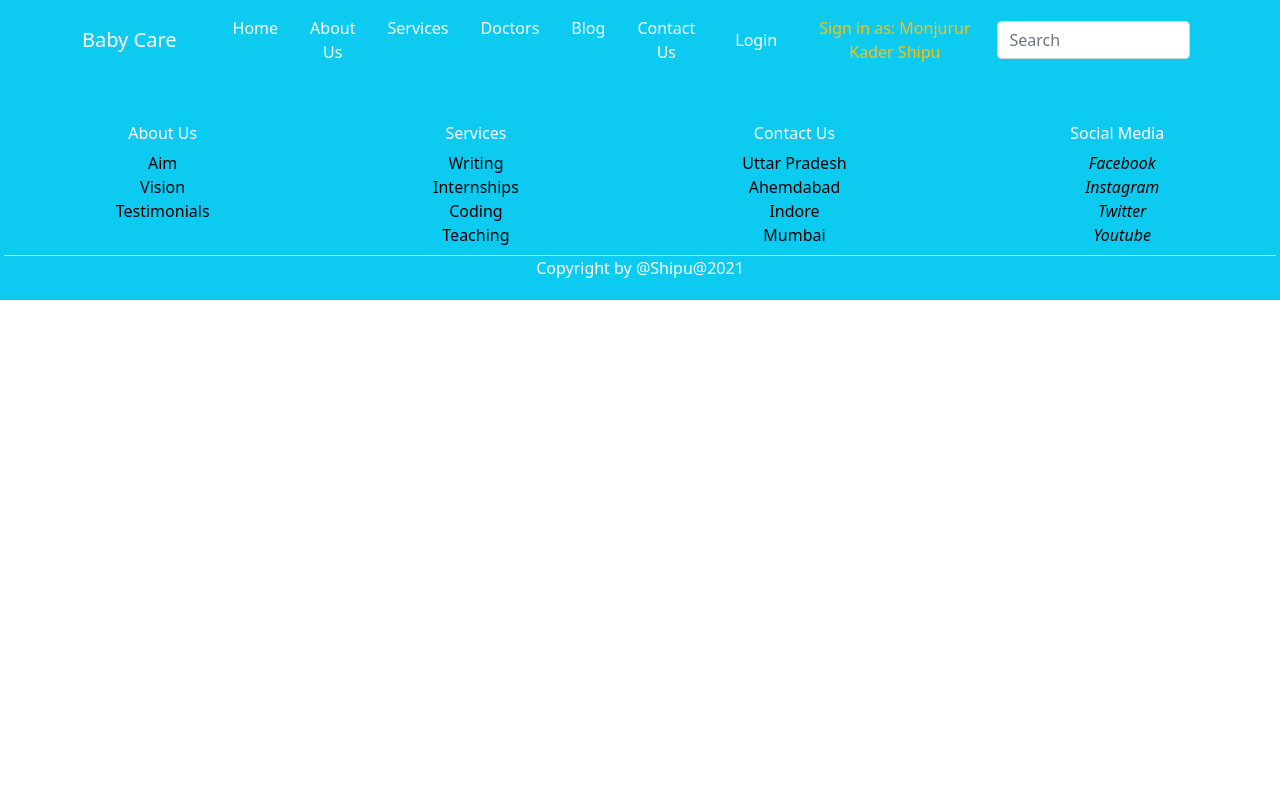
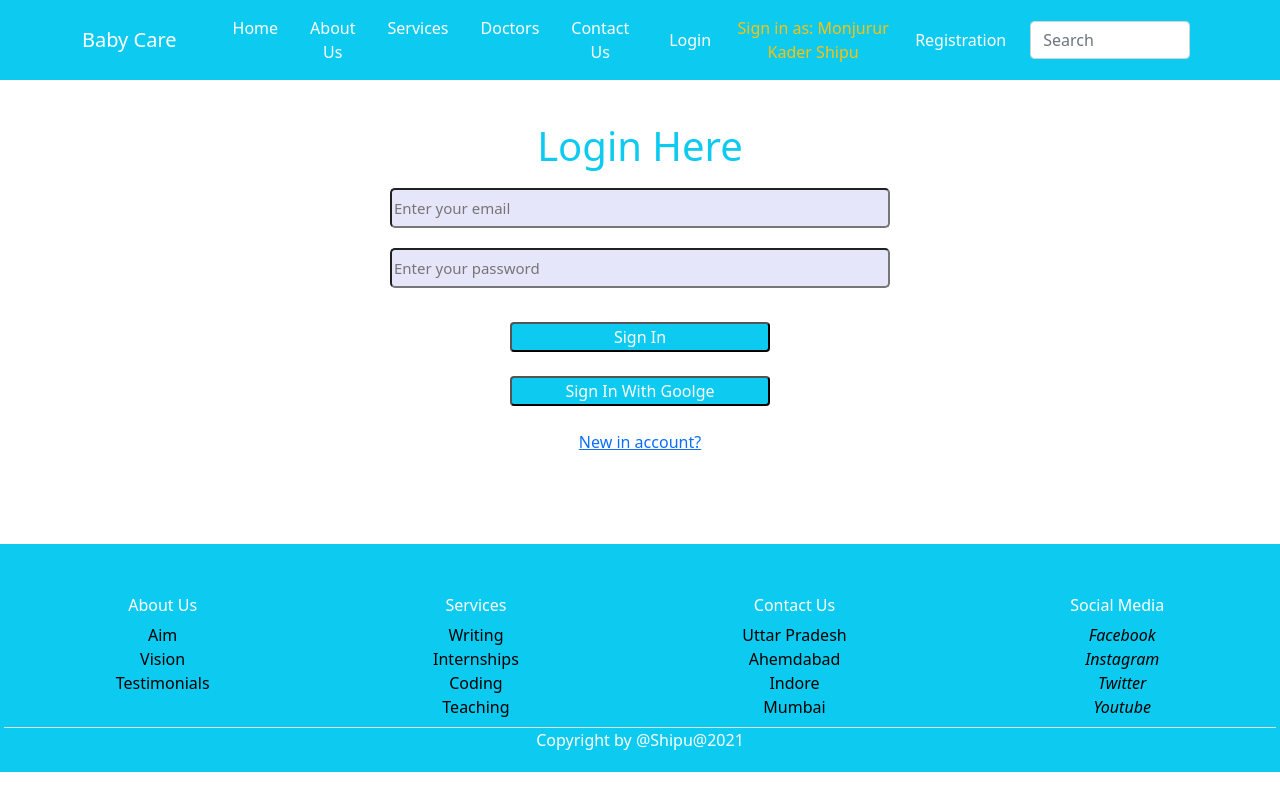
Before and after one commit to Shipu8644/healthcare-react, a React (Create React App) app: page /login in a window 1280 px wide. Built offline with nearby package versions, Linux system fonts and the light colour scheme.

Commit message:
login registration

```diff
--- a/package.json
+++ b/package.json
@@ -11,6 +11,7 @@
     "react": "^17.0.2",
     "react-bootstrap": "^2.0.0-rc.1",
     "react-dom": "^17.0.2",
+    "react-hook-form": "^7.17.4",
     "react-router-dom": "^5.3.0",
     "react-router-hash-link": "^2.4.3",
     "react-scripts": "4.0.3",
--- a/src/App.js
+++ b/src/App.js
@@ -6,6 +6,8 @@ import Header from '../src/pages/Shared/Header/Header'
 import Home from './pages/Home/Home/Home';
 import NotFound from './pages/NotFound/NotFound';
 import Footer from './pages/Shared/Footer/Footer';
+import Login from './pages/Login/Login/Login';
+import Registration from './pages/Registration/Registration';
 
 
 function App() {
@@ -21,7 +23,12 @@ function App() {
           <Route path='/home'>
             <Home></Home>
           </Route>
-
+          <Route path='/login'>
+            <Login></Login>
+          </Route>
+          <Route path='/registration'>
+            <Registration></Registration>
+          </Route>
           <Route to='*'>
             <NotFound></NotFound>
           </Route>
--- /dev/null
+++ b/src/pages/Login/Login/Login.css
@@ -0,0 +1,17 @@
+.login{
+    margin-top: 50px;
+    text-align: center;
+    display: flex;
+    align-items: center;
+    justify-content: center;
+    flex-direction: column;
+   height: 400px;
+  }
+  .login input{
+    font-size: 15px;
+    width:500px;
+    height: 40px;
+    border-radius: 5px;
+    margin: 10px;
+    background-color: lavender;
+  }
--- /dev/null
+++ b/src/pages/Login/Login/Login.js
@@ -0,0 +1,34 @@
+import React from 'react';
+import { NavLink } from 'react-router-dom';
+import './Login.css'
+const Login = () => {
+
+    return (
+        <div className="login  mt-5 mb-5  ">
+            <h1 className='text-info'>Login Here</h1>
+            <div>
+                <input type="email" name="" id="" placeholder="Enter your email" />
+                <br />
+                <input type="password" name="" id="" placeholder="Enter your password" />
+                <br />
+                <br />
+
+                <button className='bg-info rounded text-white' style={{ width: "50%" }}>Sign In </button>
+                <br />
+                <br />
+                <button className='bg-info rounded text-white' style={{ width: "50%" }}>Sign In With Goolge</button>
+                <br />
+                <br />
+                <NavLink to='/registration'>
+                    <p>New in account?</p>
+                </NavLink>
+
+
+            </div>
+
+
+        </div>
+    );
+};
+
+export default Login;
--- /dev/null
+++ b/src/pages/Registration/Registration.js
@@ -0,0 +1,34 @@
+import React from 'react';
+import { NavLink } from 'react-router-dom';
+
+const Registration = () => {
+    return (
+        <div className='login  mt-5 mb-5'>
+            <h1 className='text-info'>Sign Up Here</h1>
+            <div>
+                <input type="text" name="" id="" placeholder='Enter your name' />
+                <br />
+                <input type="email" name="" id="" placeholder="Enter your email" />
+                <br />
+                <input type="password" name="" id="" placeholder=" Enter your Password" />
+                <br />
+                <br />
+
+                <button className='bg-info rounded text-white' style={{ width: "50%" }}>Sign Up </button>
+                <br />
+                <br />
+                <button className='bg-info rounded text-white' style={{ width: "50%" }}>Sign In With Goolge</button>
+                <br />
+                <br />
+                <NavLink to='/login'>
+                    <p> Already have account?</p>
+                </NavLink>
+
+
+            </div>
+
+        </div>
+    );
+};
+
+export default Registration;
--- a/src/pages/Shared/Header/Header.js
+++ b/src/pages/Shared/Header/Header.js
@@ -5,7 +5,7 @@ import { Link } from 'react-router-dom';
 
 const Header = () => {
     return (
-        <div className='pb-3'>
+        <div className='pb-5'>
             <Navbar fixed="top" className='text-white ' bg="info" expand="lg" >
                 <Container fluid className="container " >
                     <Navbar.Brand className="text-white me-5 " href="#">Baby Care</Navbar.Brand>
@@ -20,16 +20,18 @@ const Header = () => {
                             <Nav.Link className="text-white me-3" href="#action2">About Us</Nav.Link>
                             <Nav.Link className="text-white me-3" href="#action2">Services</Nav.Link>
                             <Nav.Link className="text-white me-3" href="#action2">Doctors</Nav.Link>
-                            <Nav.Link className="text-white me-3" href="#action2">Blog</Nav.Link>
+
                             <Nav.Link className="text-white me-3" href="#action2">Contact Us</Nav.Link>
 
                         </Nav >
 
 
-                        <Nav.Link className="text-white me-2" href="#action2">Login</Nav.Link>
+                        <Nav.Link className="text-white me-2" as={Link} to='/login'>Login</Nav.Link>
                         <span className="text-warning me-2">Sign in as: Monjurur Kader Shipu</span>
 
-                        <Form className="d-flex">
+                        <Nav.Link className="text-white me-2" as={Link} to='/registration'>Registration</Nav.Link>
+
+                        <Form className="d-flex ">
 
                             <FormControl
                                 type="search"
```
Also changed, not shown: src/pages/Login/Firebase/firebase.config.js (renamed from src/Firebase/firebase.config.js), src/pages/Login/Firebase/firebase.init.js (renamed from src/Firebase/firebase.init.js), 1 other file (tests, documents, lock files or other folders).
